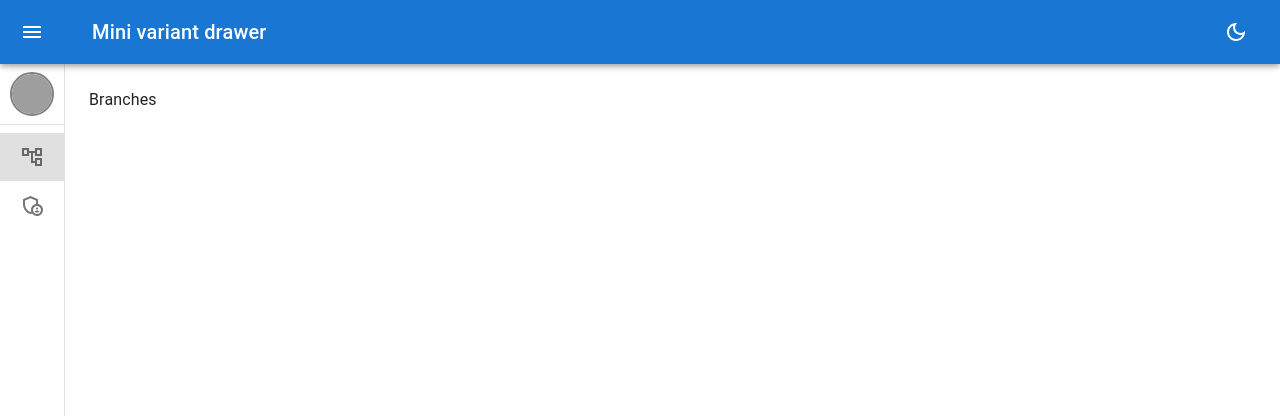
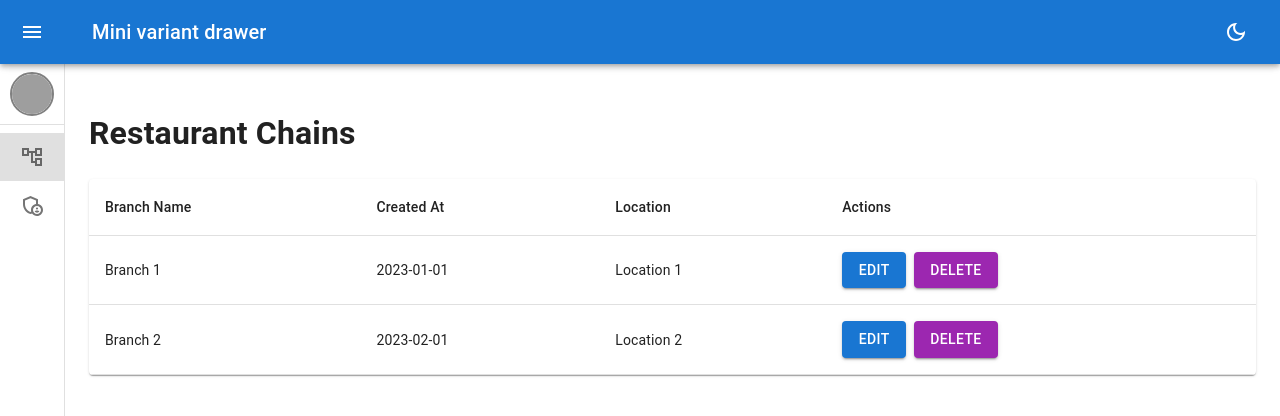
Before and after one commit to AhmadAlTarsha/Restaurant_chain, a React (Create React App) app in the folder restaurant-chain/front end/: page /branches in a window 1280 px wide. Shown: the top 416 px of the page. Built offline with nearby package versions, Linux system fonts and the light colour scheme; grey boxes are pictures that could not be loaded.

Commit message:
start design restaurant branchse page

```diff
--- /dev/null
+++ b/restaurant-chain/front end/src/Pages/RestaurantBranches/branchList.jsx
@@ -0,0 +1,38 @@
+import React from 'react';
+import { Table, TableBody, TableCell, TableContainer, TableHead, TableRow, Paper, Button } from '@mui/material';
+
+const BranchesList = ({ branches, handleDelete, handleEdit }) => {
+  return (
+    <TableContainer component={Paper}>
+      <Table aria-label="branches table">
+        <TableHead>
+          <TableRow>
+            <TableCell>Branch Name</TableCell>
+            <TableCell>Created At</TableCell>
+            <TableCell>Location</TableCell>
+            <TableCell>Actions</TableCell>
+          </TableRow>
+        </TableHead>
+        <TableBody>
+          {branches.map((branch) => (
+            <TableRow key={branch.id}>
+              <TableCell>{branch.name}</TableCell>
+              <TableCell>{branch.createdAt}</TableCell>
+              <TableCell>{branch.location}</TableCell>
+              <TableCell>
+                <Button variant="contained" color="primary" onClick={() => handleEdit(branch.id)}>
+                  Edit
+                </Button>
+                <Button variant="contained" color="secondary" onClick={() => handleDelete(branch.id)} style={{ marginLeft: '8px' }}>
+                  Delete
+                </Button>
+              </TableCell>
+            </TableRow>
+          ))}
+        </TableBody>
+      </Table>
+    </TableContainer>
+  );
+};
+
+export default BranchesList;
--- /dev/null
+++ b/restaurant-chain/front end/src/Pages/RestaurantBranches/branches.jsx
@@ -0,0 +1,38 @@
+import React,{useState} from 'react'
+
+import BranchesList from './branchList';
+const Branches = () => {
+
+
+
+  const [branches, setBranches] = useState([
+    { id: 1, name: "Branch 1", createdAt: "2023-01-01", location: "Location 1" },
+    { id: 2, name: "Branch 2", createdAt: "2023-02-01", location: "Location 2" },
+    // Add more branches as needed
+  ]);
+
+  const handleDelete = (id) => {
+    setBranches(branches.filter(branch => branch.id !== id));
+  };
+
+  const handleEdit = (id) => {
+    // Implement edit logic here
+    console.log('Edit branch with id:', id);
+  };
+
+
+
+
+
+
+
+  return (
+    <div>
+      <h1>Restaurant Chains</h1>
+      <BranchesList branches={branches} handleDelete={handleDelete} handleEdit={handleEdit} />
+    </div>
+
+  )
+}
+
+export default Branches
--- a/restaurant-chain/front end/src/Pages/branches.jsx
+++ /dev/null
@@ -1,9 +0,0 @@
-import React from 'react'
-
-const Branches = () => {
-  return (
-    <div>Branches</div>
-  )
-}
-
-export default Branches
--- a/restaurant-chain/front end/src/Routes/index.jsx
+++ b/restaurant-chain/front end/src/Routes/index.jsx
@@ -1,7 +1,7 @@
 import { createBrowserRouter } from "react-router-dom";
 import React from "react";
 
-import Branches from "../Pages/branches";
+import Branches from "../Pages/RestaurantBranches/branches";
 import Admin from "../Pages/Admin/admin";
 
 import Main from "../Layouts";
```
Also changed, not shown: restaurant-chain/front end/src/Pages/Admin/RestaurantBranches/index.jsx (deleted).
